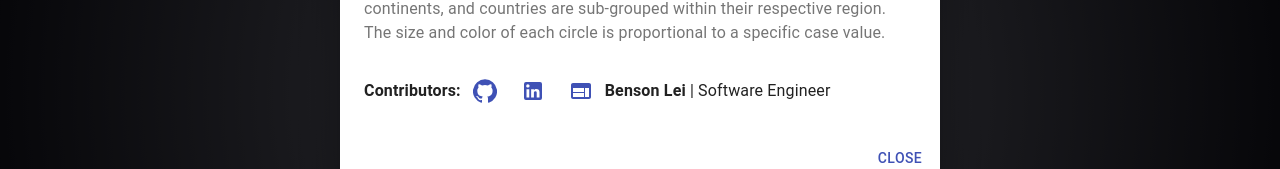
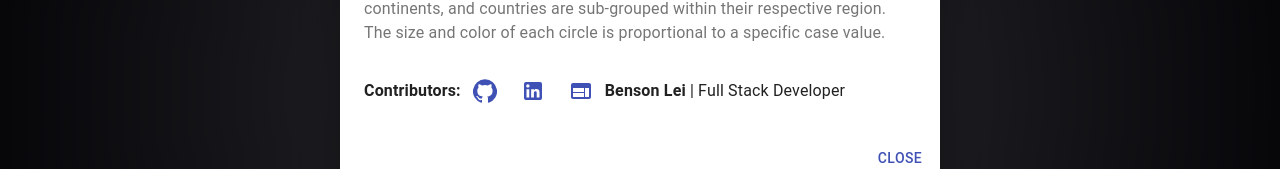
Before and after one commit to jmtblei/covid19maps, a React (Create React App) app: page / in a window 1280 px wide. Both pictures are taken after a click on the button 1204 px from the left and 42 px from the top of the page. Shown: the part 381-550 px from the top of the page. Built offline with nearby package versions, Linux system fonts and the light colour scheme; no server answers.

Commit message:
change title

```diff
--- a/src/components/TopNav.js
+++ b/src/components/TopNav.js
@@ -108,7 +108,7 @@ export default function SimpleMenu() {
                                 </IconButton>
                             </a>
                             <br />
-                            <p> <b>Benson Lei</b> | Software Engineer
+                            <p> <b>Benson Lei</b> | Full Stack Developer
                             </p>
                         </div>
                     </Typography>
```
